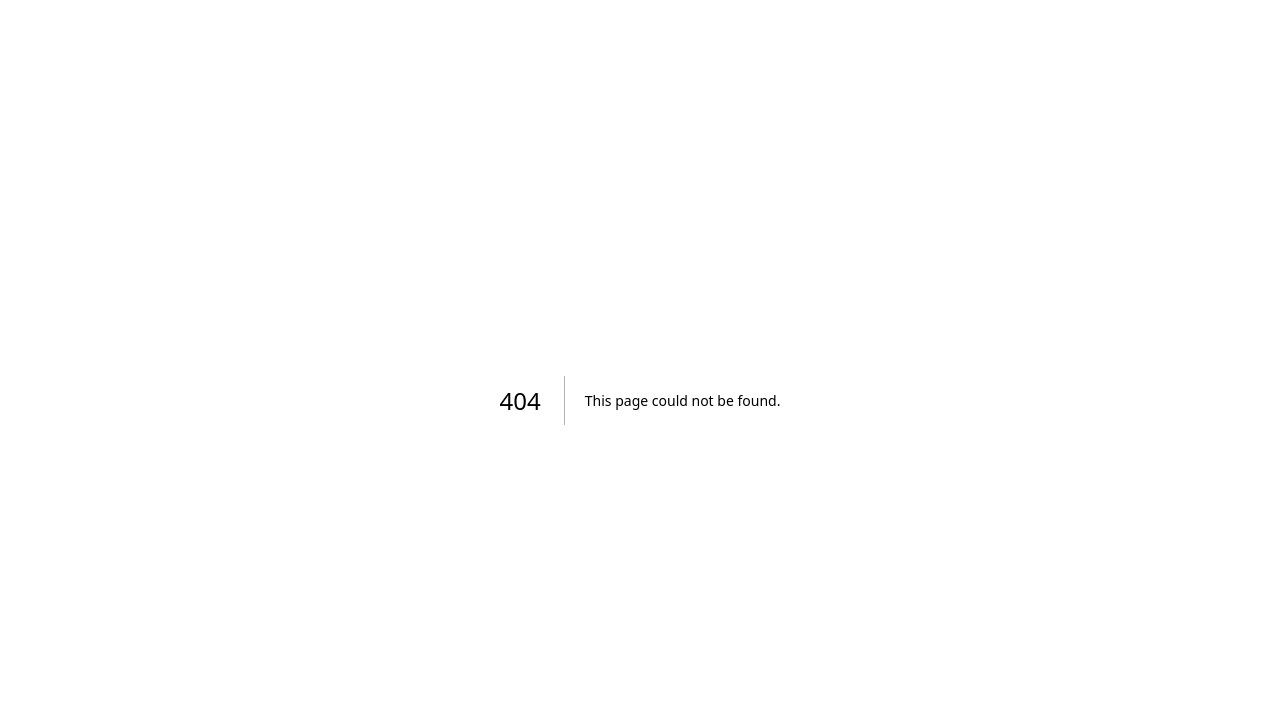
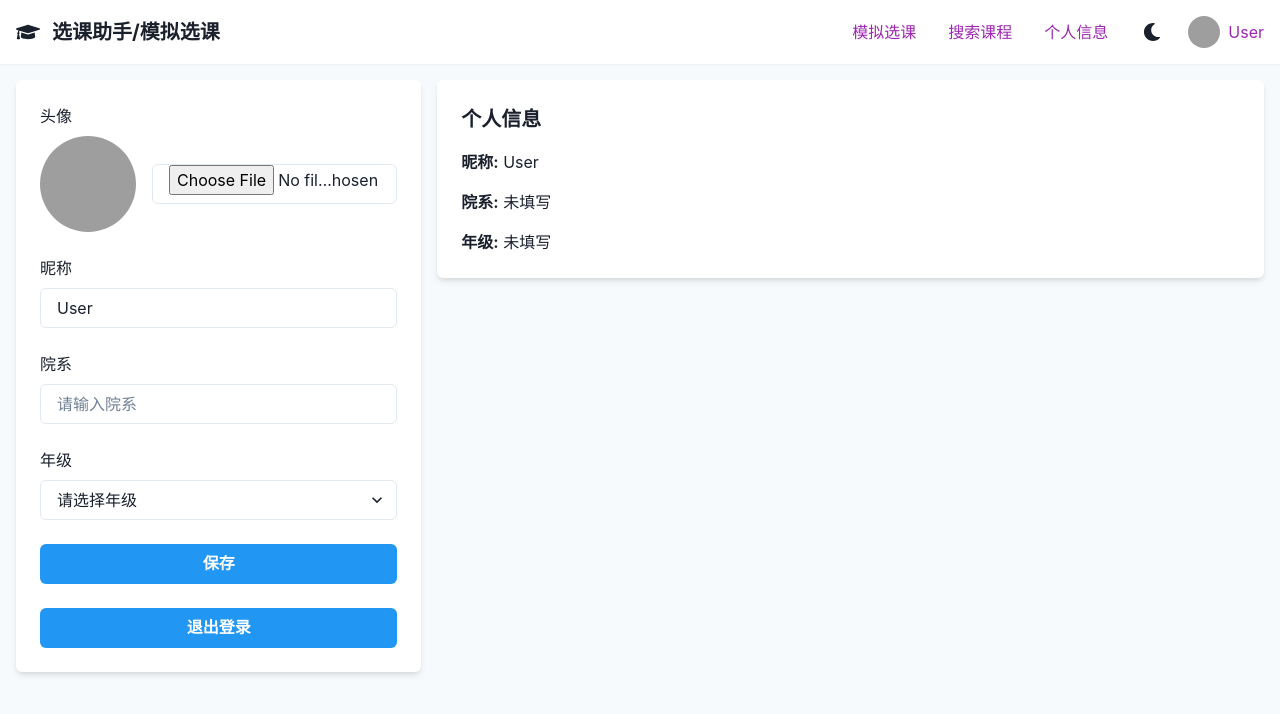
Before and after one commit to ZaytsevZY/SelecTHU, a Next.js app in the folder frontend/selecthu/: page /profile in a window 1280 px wide. Before the commit this address had no page. Shown: the top 714 px of the page. Built offline with nearby package versions, Linux system fonts and the light colour scheme; grey boxes are pictures that could not be loaded.

Commit message:
夜间模式正常了，添加用户界面和信息，更新了前端readme

```diff
--- /dev/null
+++ b/frontend/selecthu/app/components/Providers.tsx
@@ -0,0 +1,17 @@
+// app/components/Providers.tsx
+
+"use client";
+
+import { ChakraProvider, ColorModeScript } from "@chakra-ui/react";
+import theme from "../../theme"; // 确认路径是否正确
+
+export default function Providers({ children }: { children: React.ReactNode }) {
+  return (
+    <>
+      <ColorModeScript initialColorMode={theme.config.initialColorMode} />
+      <ChakraProvider theme={theme}>
+        {children}
+      </ChakraProvider>
+    </>
+  );
+}
--- a/frontend/selecthu/app/components/layout/ColorModeToggle.tsx
+++ b/frontend/selecthu/app/components/layout/ColorModeToggle.tsx
@@ -1,4 +1,5 @@
-// app/components/layout/ColorModeToggle.tsx
+// frontend/selecthu/app/components/layout/ColorModeToggle.tsx
+
 "use client";
 
 import { IconButton, useColorMode, useColorModeValue } from "@chakra-ui/react";
--- a/frontend/selecthu/app/components/layout/Navbar.tsx
+++ b/frontend/selecthu/app/components/layout/Navbar.tsx
@@ -1,4 +1,5 @@
-// components/layout/Navbar.tsx
+// frontend/selecthu/app/components/layout/Navbar.tsx
+
 "use client";
 
 import {
@@ -6,20 +7,17 @@ import {
   Flex,
   HStack,
   Link,
-  IconButton,
   Avatar,
   Text,
   useColorModeValue,
 } from "@chakra-ui/react";
 import { FaGraduationCap } from "react-icons/fa";
-import ColorModeToggle from "./ColorModeToggle";
+import ColorModeToggle from "./ColorModeToggle"; // 暗色模式切换按钮
 import NextLink from "next/link";
-import { usePathname } from "next/navigation";
+import { useRouter } from "next/navigation";
+import { useEffect, useState } from "react";
 
 const NavLink = ({ href, children }: { href: string; children: React.ReactNode }) => {
-  const pathname = usePathname();
-  const isActive = pathname === href;
-
   return (
     <Link
       as={NextLink}
@@ -27,7 +25,6 @@ const NavLink = ({ href, children }: { href: string; children: React.ReactNode }
       px={2}
       py={1}
       rounded="md"
-      bg={isActive ? "brand.100" : "transparent"}
       _hover={{
         textDecoration: "none",
         bg: useColorModeValue("brand.50", "brand.700"),
@@ -38,14 +35,41 @@ const NavLink = ({ href, children }: { href: string; children: React.ReactNode }
   );
 };
 
+// 定义用户信息的接口
+interface User {
+  nickname: string;
+  avatar: string; // base64字符串或图片URL
+  department: string;
+  grade: string;
+}
+
 export default function Navbar() {
+  const [user, setUser] = useState<User | null>(null);
+  const router = useRouter();
+
+  useEffect(() => {
+    // 从localStorage中获取用户信息
+    const storedUser = localStorage.getItem("user");
+    if (storedUser) {
+      setUser(JSON.parse(storedUser));
+    }
+  }, []);
+
+  const handleLogout = () => {
+    // 清除localStorage中的用户信息
+    localStorage.removeItem("user");
+    // 跳转到登录界面
+    router.push("/");
+  };
+
+  // 如果用户信息不存在，设置默认昵称为 "User"
+  const nickname = user?.nickname || "User";
+  const avatarSrc = user?.avatar || "/default-avatar.png"; // 设置默认头像路径
+
   return (
-    <Box
-      bg={useColorModeValue("white", "gray.900")}
-      px={4}
-      shadow="sm"
-    >
+    <Box bg={useColorModeValue("white", "gray.900")} px={4} shadow="sm">
       <Flex h={16} alignItems="center" justifyContent="space-between">
+        {/* 左侧 logo 和标题 */}
         <HStack spacing={8} alignItems="center">
           <HStack spacing={3}>
             <FaGraduationCap size="24px" />
@@ -55,14 +79,23 @@ export default function Navbar() {
           </HStack>
         </HStack>
 
-        <HStack spacing={8} alignItems="center">
+        {/* 右侧导航链接和用户信息 */}
+        <HStack spacing={4} alignItems="center">
           <NavLink href="/main">模拟选课</NavLink>
-          <NavLink href="/search">搜索课程</NavLink> {/* 新增搜索课程链接 */}
+          <NavLink href="/search">搜索课程</NavLink>
           <NavLink href="/profile">个人信息</NavLink>
           <ColorModeToggle />
-          <Link href="/profile">
-            <Avatar size="sm" />
-          </Link>
+          {/* 用户头像和昵称 */}
+          <HStack spacing={2}>
+            {/* 头像链接到个人信息页 */}
+            <Link as={NextLink} href="/profile">
+              <Avatar size="sm" src={avatarSrc} name={nickname} />
+            </Link>
+            {/* 昵称链接到个人信息页 */}
+            <Link as={NextLink} href="/profile">
+              <Text cursor="pointer">{nickname}</Text>
+            </Link>
+          </HStack>
         </HStack>
       </Flex>
     </Box>
--- a/frontend/selecthu/app/layout.tsx
+++ b/frontend/selecthu/app/layout.tsx
@@ -1,17 +1,17 @@
 // app/layout.tsx
-"use client";
 
-import { ChakraProvider } from "@chakra-ui/react";
-import { ReactNode } from "react";
-import theme from "../theme";  // 引入自定义主题
+import Providers from "./components/Providers";
 
-export default function RootLayout({ children }: { children: ReactNode }) {
+export default function RootLayout({ children }: { children: React.ReactNode }) {
   return (
-    <html lang="zh">
+    <html lang="zh-CN">
+      <head>
+        {/* 你可以在这里添加其他头部内容，如 meta 标签等 */}
+      </head>
       <body>
-        <ChakraProvider theme={theme}>
-          {children}
-        </ChakraProvider>
+        <Providers>
+          <main>{children}</main>
+        </Providers>
       </body>
     </html>
   );
--- /dev/null
+++ b/frontend/selecthu/app/profile/page.tsx
@@ -0,0 +1,201 @@
+// frontend/selecthu/app/profile/page.tsx
+"use client";
+
+import {
+  Box,
+  Button,
+  FormControl,
+  FormLabel,
+  Input,
+  VStack,
+  Avatar,
+  HStack,
+  Select,
+  useToast,
+  Grid,
+  GridItem,
+  useColorModeValue,
+} from "@chakra-ui/react";
+import { useEffect, useState } from "react";
+import { useRouter } from "next/navigation";
+import Navbar from "../components/layout/Navbar";
+
+interface User {
+  nickname: string;
+  avatar: string; // base64字符串或图片URL
+  department: string;
+  grade: string;
+}
+
+export default function ProfilePage() {
+  const [user, setUser] = useState<User>({
+    nickname: "User", // 设置默认昵称为 "User"
+    avatar: "/default-avatar.png", // 设置默认头像路径，可根据实际情况调整
+    department: "",
+    grade: "",
+  });
+  const [newNickname, setNewNickname] = useState("User");
+  const [newDepartment, setNewDepartment] = useState("");
+  const [newGrade, setNewGrade] = useState("");
+  const [avatarFile, setAvatarFile] = useState<File | null>(null);
+  const toast = useToast();
+  const router = useRouter();
+
+  useEffect(() => {
+    // 从localStorage中获取用户信息
+    const storedUser = localStorage.getItem("user");
+    if (storedUser) {
+      const parsedUser: User = JSON.parse(storedUser);
+      setUser(parsedUser);
+      setNewNickname(parsedUser.nickname || "User");
+      setNewDepartment(parsedUser.department);
+      setNewGrade(parsedUser.grade);
+    }
+  }, []);
+
+  const handleAvatarChange = (e: React.ChangeEvent<HTMLInputElement>) => {
+    if (e.target.files && e.target.files[0]) {
+      setAvatarFile(e.target.files[0]);
+    }
+  };
+
+  const handleSave = () => {
+    // 处理头像上传
+    if (avatarFile) {
+      const reader = new FileReader();
+      reader.onloadend = () => {
+        const base64Avatar = reader.result as string;
+        const updatedUser: User = {
+          ...user,
+          nickname: newNickname.trim() || "User", // 确保昵称不为空
+          department: newDepartment.trim(),
+          grade: newGrade,
+          avatar: base64Avatar,
+        };
+        // 更新localStorage
+        localStorage.setItem("user", JSON.stringify(updatedUser));
+        setUser(updatedUser);
+        toast({
+          title: "保存成功",
+          status: "success",
+          duration: 3000,
+          isClosable: true,
+        });
+      };
+      reader.readAsDataURL(avatarFile);
+    } else {
+      const updatedUser: User = {
+        ...user,
+        nickname: newNickname.trim() || "User", // 确保昵称不为空
+        department: newDepartment.trim(),
+        grade: newGrade,
+      };
+      // 更新localStorage
+      localStorage.setItem("user", JSON.stringify(updatedUser));
+      setUser(updatedUser);
+      toast({
+        title: "保存成功",
+        status: "success",
+        duration: 3000,
+        isClosable: true,
+      });
+    }
+  };
+
+  const handleLogout = () => {
+    // 清除localStorage中的用户信息
+    localStorage.removeItem("user");
+    // 跳转到登录界面
+    router.push("/");
+  };
+
+  return (
+    <Box minH="100vh" bg={useColorModeValue("gray.50", "gray.900")}>
+      <Navbar />
+
+      <Box p={4}>
+        <Grid templateColumns="repeat(12, 1fr)" gap={4}>
+          {/* 左侧区域：头像和基本信息 */}
+          <GridItem colSpan={{ base: 12, md: 4 }}>
+            <VStack spacing={6} align="start" bg={useColorModeValue("white", "gray.700")} p={6} borderRadius="md" boxShadow="md">
+              {/* 头像设置 */}
+              <FormControl>
+                <FormLabel>头像</FormLabel>
+                <HStack spacing={4}>
+                  <Avatar size="xl" src={user.avatar} name={user.nickname} />
+                  <Input type="file" accept="image/*" onChange={handleAvatarChange} />
+                </HStack>
+              </FormControl>
+
+              {/* 昵称设置 */}
+              <FormControl>
+                <FormLabel>昵称</FormLabel>
+                <Input
+                  value={newNickname}
+                  onChange={(e) => setNewNickname(e.target.value)}
+                  placeholder="请输入昵称"
+                />
+              </FormControl>
+
+              {/* 院系修改 */}
+              <FormControl>
+                <FormLabel>院系</FormLabel>
+                <Input
+                  value={newDepartment}
+                  onChange={(e) => setNewDepartment(e.target.value)}
+                  placeholder="请输入院系"
+                />
+              </FormControl>
+
+              {/* 年级修改 */}
+              <FormControl>
+                <FormLabel>年级</FormLabel>
+                <Select
+                  value={newGrade}
+                  onChange={(e) => setNewGrade(e.target.value)}
+                  placeholder="请选择年级"
+                >
+                  <option value="大一">大一</option>
+                  <option value="大二">大二</option>
+                  <option value="大三">大三</option>
+                  <option value="大四">大四</option>
+                  <option value="其他">其他</option>
+                </Select>
+              </FormControl>
+
+              {/* 保存按钮 */}
+              <Button colorScheme="teal" onClick={handleSave} width="full">
+                保存
+              </Button>
+
+              {/* 退出登录按钮 */}
+              <Button colorScheme="red" onClick={handleLogout} width="full">
+                退出登录
+              </Button>
+            </VStack>
+          </GridItem>
+
+          {/* 右侧区域：其他信息或占位 */}
+          <GridItem colSpan={{ base: 12, md: 8 }}>
+            {/* 您可以在这里添加更多内容，例如用户详细信息、活动记录等 */}
+            <Box bg={useColorModeValue("white", "gray.700")} p={6} borderRadius="md" boxShadow="md">
+              <VStack align="start" spacing={4}>
+                <Box fontSize="xl" fontWeight="bold">个人信息</Box>
+                <Box>
+                  <strong>昵称:</strong> {user.nickname}
+                </Box>
+                <Box>
+                  <strong>院系:</strong> {user.department || "未填写"}
+                </Box>
+                <Box>
+                  <strong>年级:</strong> {user.grade || "未填写"}
+                </Box>
+                {/* 其他信息可以在这里添加 */}
+              </VStack>
+            </Box>
+          </GridItem>
+        </Grid>
+      </Box>
+    </Box>
+  );
+}
--- a/frontend/selecthu/theme/index.ts
+++ b/frontend/selecthu/theme/index.ts
@@ -1,6 +1,6 @@
 // theme/index.ts
 
-import { extendTheme } from "@chakra-ui/react";
+import { extendTheme, ThemeConfig } from "@chakra-ui/react";
 
 // 定义自定义颜色
 const colors = {
@@ -30,8 +30,15 @@ const colors = {
   },
 };
 
+// 定义颜色模式配置
+const config: ThemeConfig = {
+  initialColorMode: "light",
+  useSystemColorMode: false,
+};
+
 // 扩展主题
 const theme = extendTheme({
+  config,
   colors,
   components: {
     Button: {
@@ -56,12 +63,12 @@ const theme = extendTheme({
     },
   },
   styles: {
-    global: {
+    global: (props: any) => ({
       body: {
-        bg: "gray.100",
-        color: "gray.800",
+        bg: props.colorMode === "dark" ? "gray.900" : "gray.100",
+        color: props.colorMode === "dark" ? "gray.100" : "gray.800",
       },
-    },
+    }),
   },
 });
 
```
Also changed, not shown: frontend/selecthu/app/page.tsx (+57 -40 lines), frontend/selecthu/app/types/user.ts (added, +8 -0 lines), 1 other file (tests, documents, lock files or other folders).
